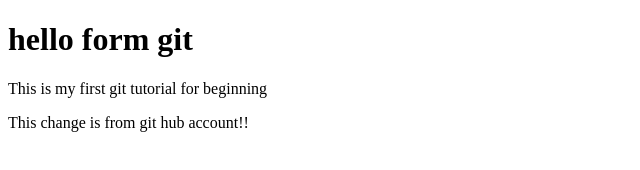
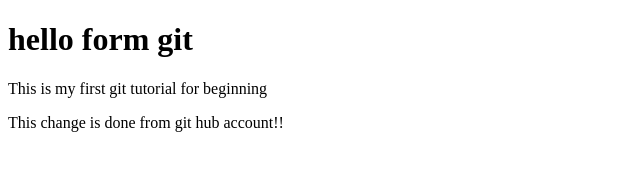
Before and after one commit to mebrahtu12/newgit, a plain HTML site: page index.html in a window 1280 px wide. Shown: the full height of the page, 0-640 px from the left. Drawn offline with Linux system fonts and the light colour scheme.

Commit message:
commted all files

```diff
--- a/index.html
+++ b/index.html
@@ -8,6 +8,6 @@
   <body>
     <h1>hello form git</h1>
     <p>This is my first git tutorial for beginning</p>
-    <p>This change is from git hub account!!</p>
+    <p>This change is done from git hub account!!</p>
   </body>
 </html>
```
